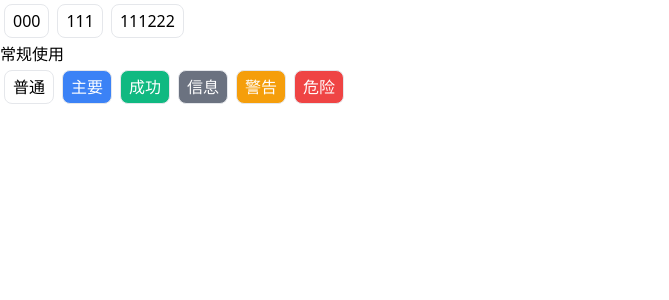
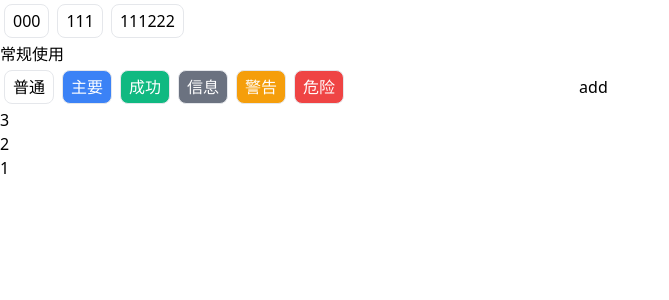
Before and after one commit to Akimotorakiyu/yx-renderless-test, a Vue app: page / in a window 1280 px wide. Shown: the top 300 px of the page, without its empty margins (0-669 px from the left). Built offline with nearby package versions, Linux system fonts and the light colour scheme.

Commit message:
show todlist

```diff
--- a/package.json
+++ b/package.json
@@ -7,6 +7,7 @@
     "preview": "vite preview"
   },
   "dependencies": {
+    "nanoid": "^3.1.20",
     "vue": "^3.0.5"
   },
   "devDependencies": {
@@ -18,6 +19,7 @@
     "husky": "^4.3.8",
     "prettier": "^2.2.1",
     "pretty-quick": "^3.1.0",
+    "stylus": "^0.54.8",
     "tailwindcss": "^2.0.2",
     "typescript": "^4.1.3",
     "vite": "^2.0.0-beta.50"
--- a/src/App.vue
+++ b/src/App.vue
@@ -63,6 +63,7 @@
         >危险</plain-button
       >
     </ButtonCore>
+    <TodoList> </TodoList>
   </div>
 </template>
 
@@ -70,12 +71,13 @@
 import { defineComponent } from "vue";
 import ButtonCore from "./components/ButtonCore.vue";
 import PlainButton from "./components/PlainButton.vue";
-
+import TodoList from "./views/todoList/TodoList.vue";
 export default defineComponent({
   name: "App",
   components: {
     ButtonCore,
     PlainButton,
+    TodoList,
   },
   setup() {
     function run() {
--- /dev/null
+++ b/src/views/todoList/ToDoList.vue
@@ -0,0 +1,23 @@
+<template>
+  <InputItem :pageData="pToDoList.inputIntem" />
+  <ListItems :pageData="pToDoList.itemList" />
+</template>
+
+<script lang="ts">
+import Vue, { defineComponent } from "vue";
+import { PToDoList } from "./vmod";
+import InputItem from "./inputItem/InputItem.vue";
+import ListItems from "./itemList/ListItems.vue";
+
+export default defineComponent({
+  components: {
+    InputItem,
+    ListItems,
+  },
+  setup(props) {
+    return {
+      pToDoList: new PToDoList(props),
+    };
+  },
+});
+</script>
--- /dev/null
+++ b/src/views/todoList/inputItem/InputItem.vue
@@ -0,0 +1,19 @@
+<template>
+  <input type="text" v-model="pageData.value.value" />
+  <button @click="pageData.add">add</button>
+</template>
+
+<script lang="ts">
+import Vue, { defineComponent, PropType } from "vue";
+import { PInputItem } from "./vmod";
+
+export default defineComponent({
+  props: {
+    pageData: {
+      type: Object as PropType<PInputItem>,
+    },
+  },
+  components: {},
+  setup(props) {},
+});
+</script>
--- /dev/null
+++ b/src/views/todoList/inputItem/vmod.ts
@@ -0,0 +1,3 @@
+import { PInputItem } from "../vmod";
+
+export { PInputItem };
--- /dev/null
+++ b/src/views/todoList/itemList/ListItems.vue
@@ -0,0 +1,22 @@
+<template>
+  <ul>
+    <template v-for="item in pageData.list.value" :key="item.id">
+      <li>{{ item.todo }}</li>
+    </template>
+  </ul>
+</template>
+
+<script lang="ts">
+import Vue, { defineComponent, PropType } from "vue";
+import { PItemList } from "./vmod";
+
+export default defineComponent({
+  props: {
+    pageData: {
+      type: Object as PropType<PItemList>,
+    },
+  },
+  components: {},
+  setup(props) {},
+});
+</script>
--- /dev/null
+++ b/src/views/todoList/itemList/vmod.ts
@@ -0,0 +1,3 @@
+import { PItemList } from "../vmod";
+
+export { PItemList };
--- /dev/null
+++ b/src/views/todoList/vmod.ts
@@ -0,0 +1,57 @@
+import { ref } from "vue";
+import { nanoid } from "nanoid";
+export class PInputItem {
+  value = ref("");
+  placeHolder = "请输入待办事项";
+
+  constructor(public toDoList: PToDoList) {}
+
+  add() {
+    this.toDoList.itemList.addItem(this.value.value);
+    this.value.value = "";
+  }
+}
+
+class TodoListItem {
+  id = nanoid();
+  icon = "😄";
+  date = new Date();
+  progress: "pending" | "done" = "pending";
+  constructor(public todo: string) {}
+}
+
+export class PItemList {
+  list = ref<TodoListItem[]>([]);
+  constructor(public pToDoList: PToDoList) {
+    this.addItem("1");
+    this.addItem("2");
+    this.addItem("3");
+  }
+  /**
+   * 调用 API 拉取
+   */
+  getList() {}
+  /**
+   * 添加
+   */
+  addItem(todo: string) {
+    this.list.value.unshift(new TodoListItem(todo));
+  }
+  /**
+   * 更新
+   */
+  updateItem() {}
+  /**
+   * 删除
+   */
+  deleteItem(index: number) {
+    this.list.value.splice(index, 1);
+  }
+}
+
+export class PToDoList {
+  inputIntem = new PInputItem(this);
+  itemList = new PItemList(this);
+
+  constructor(props: Record<string, any>) {}
+}
```
Also changed, not shown: src/views/todoList/inputItem/style.css (added), src/views/todoList/itemList/style.css (added), src/views/todoList/style.css (added), 1 other file (tests, documents, lock files or other folders).
